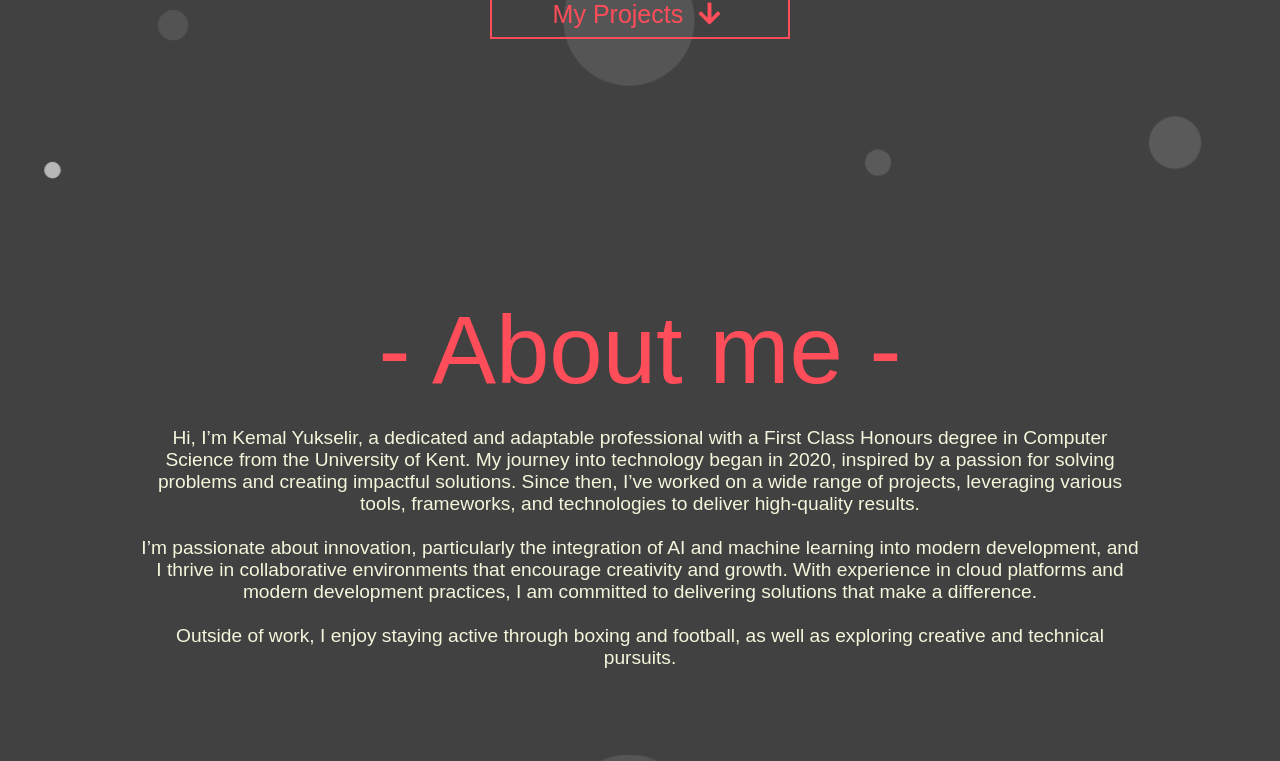
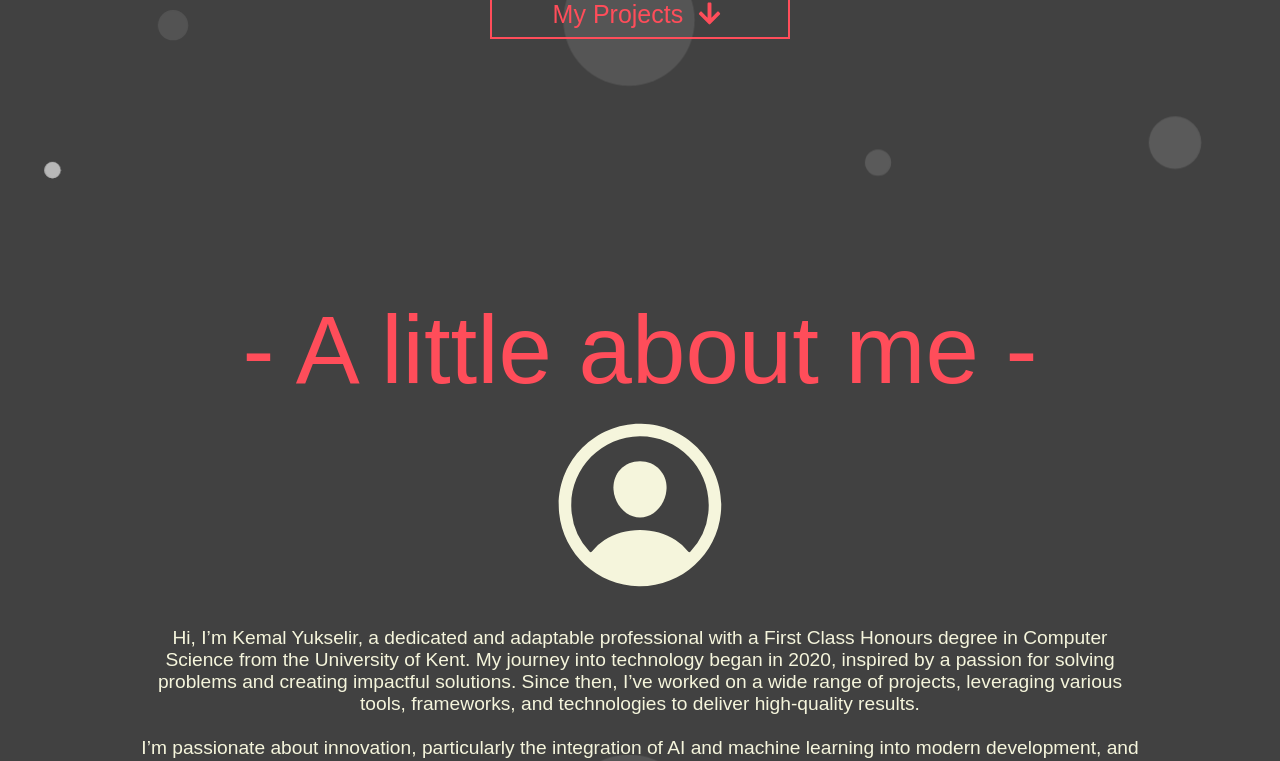
Before and after one commit to KemalYukselir/portfolio-website, a React (Create React App) app: page / in a window 1280 px wide. Shown: the part 505-1266 px from the top of the page. Built offline with nearby package versions, Linux system fonts and the light colour scheme.

Commit message:
added peron logo

```diff
--- a/src/Components/AboutMe.js
+++ b/src/Components/AboutMe.js
@@ -1,13 +1,17 @@
 import React from 'react';
+import { IoPersonCircleOutline } from "react-icons/io5";
 
 const AboutMe = () => {
   return (
     <div className="aboutme-section-wrapper">
       <div className="aboutme-section-top">
-        <h1>- About me -</h1>
+        <h1>- A little about me -</h1>
+        <div className='about-me-logo'>
+          <IoPersonCircleOutline/>
+        </div>
         <p>Hi, I’m Kemal Yukselir, a dedicated and adaptable professional with a First Class Honours degree in Computer Science from the University of Kent. My journey into technology began in 2020, inspired by a passion for solving problems and creating impactful solutions. Since then, I’ve worked on a wide range of projects, leveraging various tools, frameworks, and technologies to deliver high-quality results.
-<br/><br/>I’m passionate about innovation, particularly the integration of AI and machine learning into modern development, and I thrive in collaborative environments that encourage creativity and growth. With experience in cloud platforms and modern development practices, I am committed to delivering solutions that make a difference.
-<br/><br/>Outside of work, I enjoy staying active through boxing and football, as well as exploring creative and technical pursuits.</p>
+        <br/><br/>I’m passionate about innovation, particularly the integration of AI and machine learning into modern development, and I thrive in collaborative environments that encourage creativity and growth. With experience in cloud platforms and modern development practices, I am committed to delivering solutions that make a difference.
+        <br/><br/>Outside of work, I enjoy staying active through boxing and football, as well as exploring creative and technical pursuits.</p>
       </div>
     </div>
   );
```
